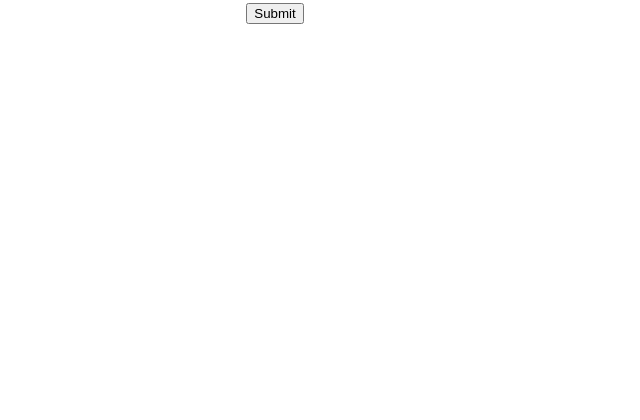
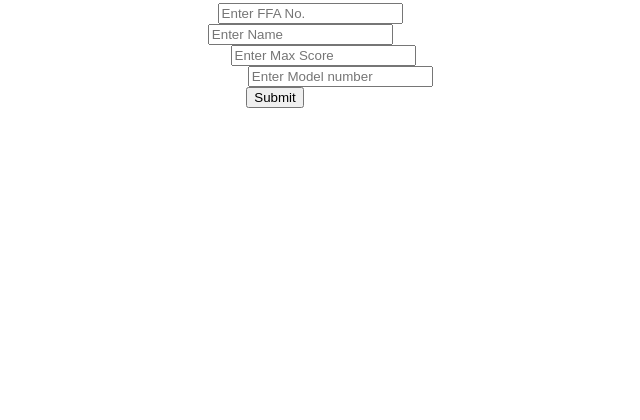
Before and after one commit to rushmash91/AirportNew, a Django app: page /Airport/AddTest/ in a window 1280 px wide. Shown: the part 349-769 px from the top of the page, without its empty margins (365-1005 px from the left). Run offline with Django 4.2, Linux system fonts and the light colour scheme.

Commit message:
fixed add test

```diff
--- a/mainApp/templates/mainApp/admin-managetest.html
+++ b/mainApp/templates/mainApp/admin-managetest.html
@@ -22,25 +22,23 @@
     <div class="top-left">AIRPORT MANAGEMENT SYSTEM</div>
   </div>
 
-  <form class="container" onSubmit = "write"  method="POST">{% csrf_token %}
-    {% for result in results %}
+  <form class="container"  method="POST">{% csrf_token %}
     <div>
       <label>FFANUM</label>
-      <input type="text" name="FFANUM" id="ffanum" placeholder="Enter FFA No." value="{{ result.ffa_num }}" readonly>
+      <input type="text" name="FFANUM" id="ffanum" placeholder="Enter FFA No.">
     </div>
     <div>
       <label>NAME</label>
-      <input type="text" name="NAME" id="name" placeholder="Enter Name" value="{{ result.name }}">
+      <input type="text" name="NAME" id="name" placeholder="Enter Name">
     </div>
         <div>
       <label>MAXSCORE</label>
-      <input type="text" name="MAXSCORE" id="maxscore" placeholder="Enter Max Score" value="{{ result.max_score }}">
+      <input type="text" name="MAXSCORE" id="maxscore" placeholder="Enter Max Score"">
     </div>
     <div>
       <label>MODELNUMBER</label>
-      <input type="text" name="MODELNUMBER" id="modelnumber" placeholder="Enter Name" value="{{ result.modelnumber }}">
+      <input type="text" name="MODELNUMBER" id="modelnumber" placeholder="Enter Model number"">
     </div>
-    {% endfor %}
     <div>
       <button>Submit</button>
     </div>
--- a/mainApp/views.py
+++ b/mainApp/views.py
@@ -13,6 +13,7 @@
             v = v[0]
         data[key] = v
     return data
+
 
 def registerPage(request):
     form = UserCreationForm()
@@ -34,6 +35,7 @@
         username = request.POST.get('username')
         password = request.POST.get('password')
         user = authenticate(request, username=username, password=password)
+
         if user is not None:
             login(request, user)
             return redirect('/Airport/')
@@ -53,7 +55,6 @@
             cursor.execute('SELECT e.name, e.ssn, u.union_num FROM employee as e, unionmembership as u where u.ssn=e.ssn')
             row = cursor.fetchall()
             print(row)
-        #print(data.NAME)
     return render(request, 'mainApp/admin-addemp.html')
 
 
@@ -202,13 +203,14 @@
         data = querydict_to_dict(request.POST)
         print(data)
         with connection.cursor() as cursor:
-            cursor.execute('INSERT INTO test VALUES ( %s, %s, %s, %s)', (data["FFANUMBER"], data["TNAME"], data["MAXSCORE"], data["MODELNUMBER"]))
+            cursor.execute('INSERT INTO test VALUES ( %s, %s, %s, %s)', (data["FFANUM"], data["NAME"], data["MAXSCORE"], data["MODELNUMBER"]))
             row = cursor.fetchall()
             print(row)
         url = '/Airport'
         resp_body = '<script>alert("The record was added");\
                      window.location="%s"</script>' % url
         return HttpResponse(resp_body)
+
     return render(request, 'mainApp/admin-managetest.html')
 
 
```
